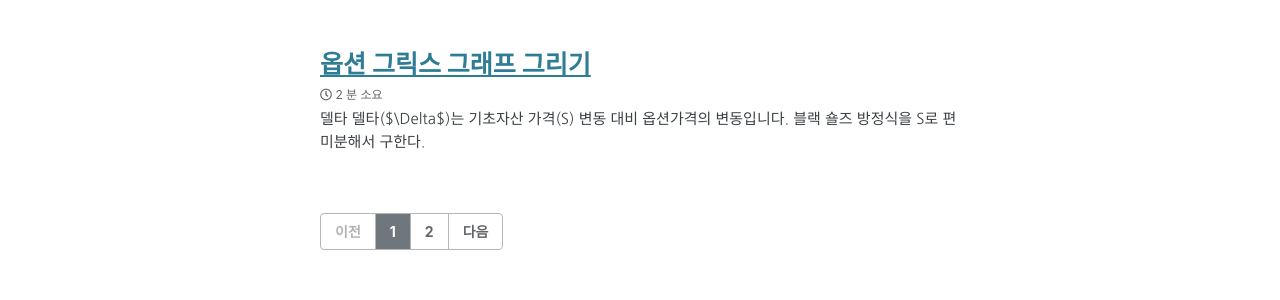
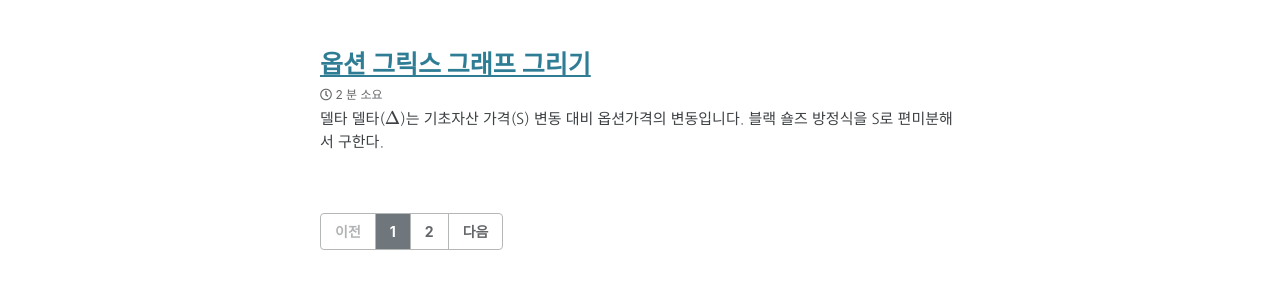
Before and after one commit to Shinsieon/Shinsieon.github.io, a Jekyll site: the page built from index.html, in a window 1280 px wide and 1253 px high. Shown: the part 758-1058 px from the top of the window. Built offline with Jekyll 4.4.1, drawn with Linux system fonts in a browser that asks for light colours; cached includes are drawn as plain includes; formulas are drawn with MathJax 3; the list of posts is cut into pages by our own code; part of the change alters nothing that is shown.

```diff
--- a/_includes/head.html
+++ b/_includes/head.html
@@ -10,6 +10,16 @@
 <script>
   document.documentElement.className = document.documentElement.className.replace(/\bno-js\b/g, '') + ' js ';
 </script>
+<script type="text/x-mathjax-config"> MathJax.Hub.Config({ TeX: { equationNumbers: { autoNumber: "all" } } }); </script>
+       <script type="text/x-mathjax-config">
+         MathJax.Hub.Config({
+           tex2jax: {
+             inlineMath: [ ['$','$'], ["\\(","\\)"] ],
+             processEscapes: true
+           }
+         });
+       </script>
+       <script src="https://cdn.mathjax.org/mathjax/latest/MathJax.js?config=TeX-AMS-MML_HTMLorMML" type="text/javascript"></script>
 
 <!-- For all browsers -->
 <link rel="stylesheet" href="{{ '/assets/css/main.css' | relative_url }}">
```
Also changed, not shown: _posts/2020-07-31-Wiener Processes and Ito's Lemma.md (line endings or trailing spaces).
